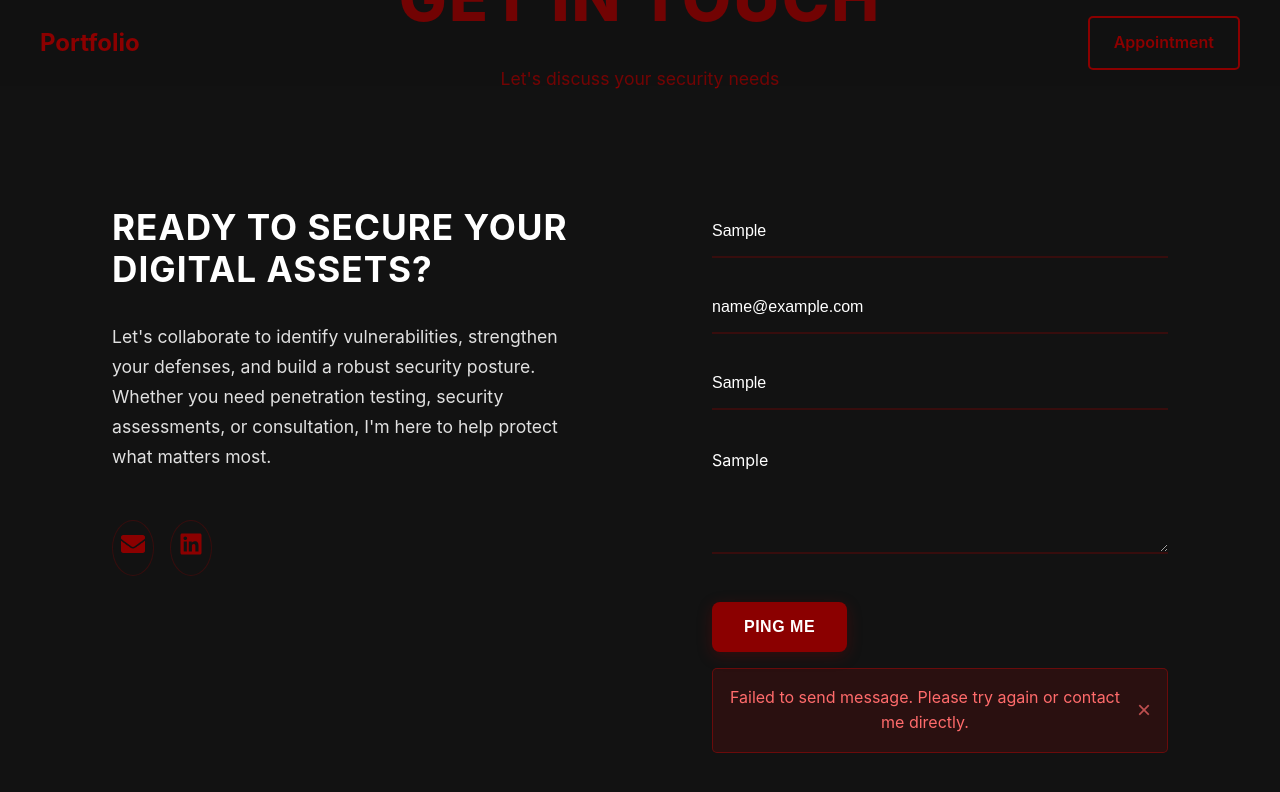
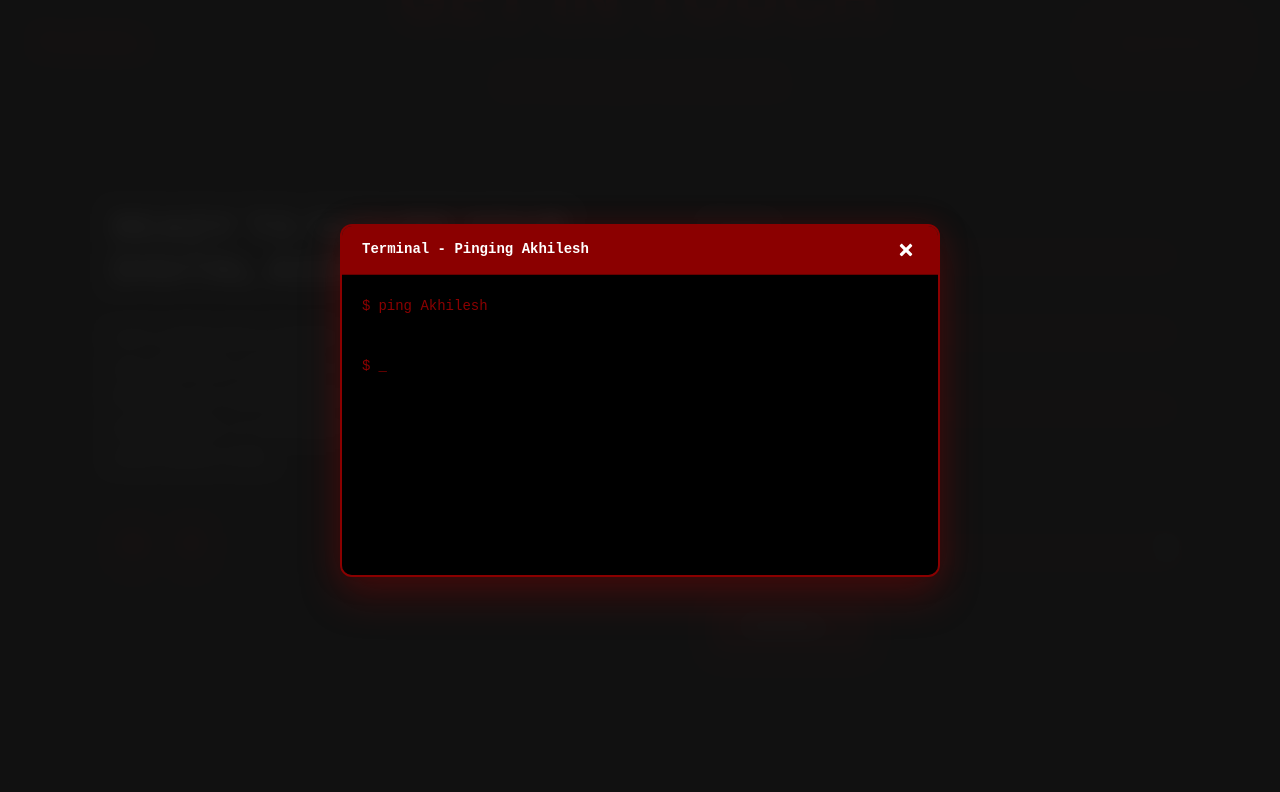
Before and after one commit to akhilesh-yadav-333/akhilesh-yadav-333.github.io, a React (Create React App) app: page / in a window 1280 px wide. Both pictures are taken after typing "Sample", "name@example.com", "Sample", "Sample" into the empty fields and a click on the button "PING ME". Shown: the part 6952-7744 px from the top of the page. Built offline with nearby package versions, Linux system fonts and the light colour scheme.

Commit message:
Contact update..

```diff
--- a/src/components/Contact.js
+++ b/src/components/Contact.js
@@ -1,6 +1,6 @@
 import React, { useState, useEffect, useRef } from 'react';
 import styled from 'styled-components';
-import { FaEnvelope, FaPhone, FaMapMarkerAlt, FaLinkedin } from 'react-icons/fa';
+import { FaEnvelope, FaPhone, FaMapMarkerAlt, FaLinkedin, FaTelegram, FaTimes } from 'react-icons/fa';
 import emailjs from '@emailjs/browser';
 
 const ContactSection = styled.section`
@@ -279,13 +279,13 @@ const SubmitButton = styled.button`
 `;
 
 const SuccessMessage = styled.div`
-  background: rgba(0, 128, 0, 0.1);
-  color: #00ff00;
+  background: rgba(139, 0, 0, 0.1);
+  color: #8B0000;
   padding: 1rem;
   border-radius: 5px;
   margin-top: 1rem;
   text-align: center;
-  border: 1px solid rgba(0, 128, 0, 0.3);
+  border: 1px solid rgba(139, 0, 0, 0.3);
 `;
 
 const ErrorMessage = styled.div`
@@ -325,6 +325,247 @@ const CloseButton = styled.button`
   }
 `;
 
+// Terminal Popup Components
+const TerminalOverlay = styled.div`
+  position: fixed;
+  top: 0;
+  left: 0;
+  right: 0;
+  bottom: 0;
+  background: rgba(18, 18, 18, 0.95);
+  backdrop-filter: blur(10px);
+  display: flex;
+  align-items: center;
+  justify-content: center;
+  z-index: 1000;
+  opacity: 0;
+  visibility: hidden;
+  transition: all 0.3s ease;
+
+  &.visible {
+    opacity: 1;
+    visibility: visible;
+  }
+`;
+
+const TerminalWindow = styled.div`
+  background: #1a1a1a;
+  border: 2px solid #8B0000;
+  border-radius: 12px;
+  width: 90%;
+  max-width: 600px;
+  max-height: 80vh;
+  overflow: hidden;
+  box-shadow: 0 20px 40px rgba(139, 0, 0, 0.3), 0 0 30px rgba(139, 0, 0, 0.2);
+  transform: scale(0.8);
+  transition: all 0.3s ease;
+
+  &.visible {
+    transform: scale(1);
+  }
+
+  @media (max-width: 768px) {
+    width: 95%;
+    max-height: 70vh;
+  }
+`;
+
+const TerminalHeader = styled.div`
+  background: #8B0000;
+  padding: 12px 20px;
+  display: flex;
+  align-items: center;
+  justify-content: space-between;
+  border-bottom: 1px solid #660000;
+`;
+
+const TerminalTitle = styled.span`
+  color: #ffffff;
+  font-weight: 600;
+  font-family: 'Courier New', monospace;
+  font-size: 14px;
+`;
+
+const TerminalCloseBtn = styled.button`
+  background: none;
+  border: none;
+  color: #ffffff;
+  cursor: pointer;
+  font-size: 18px;
+  padding: 0;
+  width: 24px;
+  height: 24px;
+  display: flex;
+  align-items: center;
+  justify-content: center;
+  border-radius: 4px;
+  transition: all 0.2s ease;
+
+  &:hover {
+    background: rgba(255, 255, 255, 0.2);
+  }
+`;
+
+const TerminalBody = styled.div`
+  padding: 20px;
+  font-family: 'Courier New', monospace;
+  font-size: 14px;
+  line-height: 1.6;
+  color: #8B0000;
+  background: #000000;
+  min-height: 300px;
+  max-height: 60vh;
+  overflow-y: auto;
+`;
+
+const TerminalLine = styled.div`
+  margin-bottom: 8px;
+  opacity: 0;
+  transform: translateY(10px);
+  animation: typeIn 0.3s ease forwards;
+
+  @keyframes typeIn {
+    to {
+      opacity: 1;
+      transform: translateY(0);
+    }
+  }
+`;
+
+const TerminalPrompt = styled.span`
+  color: #8B0000;
+  margin-right: 8px;
+`;
+
+const TerminalOutput = styled.span`
+  color: #8B0000;
+`;
+
+const TerminalError = styled.span`
+  color: #ff4444;
+`;
+
+const TerminalCursor = styled.span`
+  color: #8B0000;
+  animation: blink 1s infinite;
+
+  @keyframes blink {
+    0%, 50% { opacity: 1; }
+    51%, 100% { opacity: 0; }
+  }
+`;
+
+// Success Message with Flying Telegram Icon
+const SuccessModal = styled.div`
+  position: fixed;
+  top: 0;
+  left: 0;
+  right: 0;
+  bottom: 0;
+  background: rgba(18, 18, 18, 0.95);
+  backdrop-filter: blur(10px);
+  display: flex;
+  align-items: center;
+  justify-content: center;
+  z-index: 1000;
+  opacity: 0;
+  visibility: hidden;
+  transition: all 0.3s ease;
+
+  &.visible {
+    opacity: 1;
+    visibility: visible;
+  }
+`;
+
+const SuccessCard = styled.div`
+  background: #1a1a1a;
+  border: 2px solid #8B0000;
+  border-radius: 16px;
+  padding: 40px;
+  text-align: center;
+  max-width: 500px;
+  width: 90%;
+  position: relative;
+  transform: scale(0.8);
+  transition: all 0.3s ease;
+  box-shadow: 0 20px 40px rgba(139, 0, 0, 0.3);
+
+  &.visible {
+    transform: scale(1);
+  }
+
+  @media (max-width: 768px) {
+    padding: 30px 20px;
+    width: 95%;
+  }
+`;
+
+const FlyingTelegramIcon = styled.div`
+  position: absolute;
+  top: -30px;
+  left: 50%;
+  transform: translateX(-50%);
+  font-size: 60px;
+  color: #8B0000;
+  animation: flyAround 3s ease-in-out infinite;
+
+  @keyframes flyAround {
+    0%, 100% {
+      transform: translateX(-50%) translateY(0) rotate(0deg);
+    }
+    25% {
+      transform: translateX(-50%) translateY(-20px) rotate(10deg);
+    }
+    50% {
+      transform: translateX(-50%) translateY(-10px) rotate(-5deg);
+    }
+    75% {
+      transform: translateX(-50%) translateY(-15px) rotate(8deg);
+    }
+  }
+
+  @media (max-width: 768px) {
+    font-size: 50px;
+    top: -25px;
+  }
+`;
+
+const SuccessTitle = styled.h3`
+  color: #8B0000;
+  font-size: 1.5rem;
+  margin-bottom: 20px;
+  font-weight: 600;
+`;
+
+const SuccessModalMessage = styled.p`
+  color: #e0e0e0;
+  font-size: 1.1rem;
+  line-height: 1.6;
+  margin-bottom: 30px;
+`;
+
+const OkButton = styled.button`
+  background: #8B0000;
+  color: #ffffff;
+  border: none;
+  padding: 12px 30px;
+  font-size: 1rem;
+  font-weight: 600;
+  border-radius: 8px;
+  cursor: pointer;
+  transition: all 0.3s ease;
+  text-transform: uppercase;
+  letter-spacing: 0.5px;
+
+  &:hover {
+    background: #ffffff;
+    color: #8B0000;
+    transform: translateY(-2px);
+    box-shadow: 0 8px 20px rgba(139, 0, 0, 0.4);
+  }
+`;
+
 const Contact = () => {
   const [formData, setFormData] = useState({
     name: '',
@@ -334,7 +575,10 @@ const Contact = () => {
   });
   const [isVisible, setIsVisible] = useState(false);
   const [isSubmitting, setIsSubmitting] = useState(false);
-  const [submitStatus, setSubmitStatus] = useState(null); // 'success', 'error', or null
+  const [submitStatus, setSubmitStatus] = useState(null);
+  const [showTerminal, setShowTerminal] = useState(false);
+  const [showSuccessModal, setShowSuccessModal] = useState(false);
+  const [terminalLines, setTerminalLines] = useState([]);
   const contactRef = useRef(null);
 
   useEffect(() => {
@@ -370,32 +614,94 @@ const Contact = () => {
     setSubmitStatus(null);
   };
 
+  const simulatePing = async (isSuccess = true) => {
+    setShowTerminal(true);
+    setTerminalLines([]);
+
+    if (isSuccess) {
+      const pingLines = [
+        { text: 'ping Akhilesh', type: 'command' },
+        { text: 'PING Akhilesh (0.0.0.0): 56 data bytes', type: 'output' },
+        { text: '333 bytes from 0.0.0.0: icmp_seq=0 ttl=3 time=41.126 ms', type: 'output' },
+        { text: '333 bytes from 0.0.0.0: icmp_seq=1 ttl=3 time=78.463 ms', type: 'output' },
+        { text: '333 bytes from 0.0.0.0: icmp_seq=2 ttl=3 time=94.156 ms', type: 'output' },
+        { text: '', type: 'spacer' },
+        { text: '--- Akhilesh ping statistics ---', type: 'output' },
+        { text: '3 packets transmitted, 3 packets received, 0.0% packet loss', type: 'output' },
+        { text: 'round-trip min/avg/max/stddev = 37.239/58.660/94.156/19.787 ms', type: 'output' }
+      ];
+      const perLineDelayMs = 250;
+      for (let i = 0; i < pingLines.length; i++) {
+        await new Promise(resolve => setTimeout(resolve, perLineDelayMs));
+        setTerminalLines(prev => [...prev, pingLines[i]]);
+      }
+      const remainingMs = Math.max(0, 3000 - pingLines.length * perLineDelayMs);
+      setTimeout(() => {
+        setShowTerminal(false);
+        setShowSuccessModal(true);
+      }, remainingMs);
+    } else {
+      const errorLines = [
+        { text: 'ping Akhilesh', type: 'command' },
+        { text: 'PING Akhilesh (0.0.0.0): 56 data bytes', type: 'output' },
+        { text: 'Request timeout for icmp_seq 0', type: 'error' },
+        { text: 'Request timeout for icmp_seq 1', type: 'error' },
+        { text: 'Request timeout for icmp_seq 2', type: 'error' },
+        { text: '', type: 'spacer' },
+        { text: '--- Akhilesh ping statistics ---', type: 'output' },
+        { text: '3 packets transmitted, 0 packets received, 100.0% packet loss', type: 'error' }
+      ];
+      const perLineDelayMs = 250;
+      for (let i = 0; i < errorLines.length; i++) {
+        await new Promise(resolve => setTimeout(resolve, perLineDelayMs));
+        setTerminalLines(prev => [...prev, errorLines[i]]);
+      }
+      const remainingMs = Math.max(0, 3000 - errorLines.length * perLineDelayMs);
+      setTimeout(() => {
+        setShowTerminal(false);
+        setSubmitStatus('error');
+      }, remainingMs);
+    }
+  };
+
   const handleSubmit = async (e) => {
     e.preventDefault();
     setIsSubmitting(true);
     setSubmitStatus(null);
 
     try {
-      // You'll need to replace these with your actual EmailJS credentials
+      // Simulate the ping terminal first
+      await simulatePing(true);
+
+      // Then actually send the email
       const result = await emailjs.sendForm(
-        'service_2ssspdz', // Replace with your EmailJS service ID
-        'template_5i34y1c', // Replace with your EmailJS template ID
+        'service_2ssspdz',
+        'template_5i34y1c',
         e.target,
-        'ov89u1BMqZLybybrl' // Replace with your EmailJS public key
+        'ov89u1BMqZLybybrl'
       );
 
       if (result.status === 200) {
         setSubmitStatus('success');
         setFormData({ name: '', email: '', subject: '', message: '' });
       } else {
-        setSubmitStatus('error');
+        await simulatePing(false);
       }
     } catch (error) {
       console.error('Email send failed:', error);
-      setSubmitStatus('error');
+      await simulatePing(false);
     } finally {
       setIsSubmitting(false);
     }
+  };
+
+  const closeTerminal = () => {
+    setShowTerminal(false);
+  };
+
+  const closeSuccessModal = () => {
+    setShowSuccessModal(false);
+    resetForm();
   };
 
   return (
@@ -512,6 +818,59 @@ const Contact = () => {
           </ContactForm>
         </ContactContent>
       </ContactContainer>
+
+      {/* Terminal Popup */}
+      <TerminalOverlay className={showTerminal ? 'visible' : ''}>
+        <TerminalWindow className={showTerminal ? 'visible' : ''}>
+          <TerminalHeader>
+            <TerminalTitle>Terminal - Pinging Akhilesh</TerminalTitle>
+            <TerminalCloseBtn onClick={closeTerminal}>
+              <FaTimes />
+            </TerminalCloseBtn>
+          </TerminalHeader>
+          <TerminalBody>
+            {terminalLines.map((line, index) => (
+              <TerminalLine key={index} style={{ animationDelay: `${index * 0.1}s` }}>
+                {line.type === 'command' && (
+                  <>
+                    <TerminalPrompt>$</TerminalPrompt>
+                    <TerminalOutput>{line.text}</TerminalOutput>
+                  </>
+                )}
+                {line.type === 'output' && (
+                  <TerminalOutput>{line.text}</TerminalOutput>
+                )}
+                {line.type === 'error' && (
+                  <TerminalError>{line.text}</TerminalError>
+                )}
+                {line.type === 'spacer' && <br />}
+              </TerminalLine>
+            ))}
+            {terminalLines.length > 0 && (
+              <TerminalLine>
+                <TerminalPrompt>$</TerminalPrompt>
+                <TerminalCursor>_</TerminalCursor>
+              </TerminalLine>
+            )}
+          </TerminalBody>
+        </TerminalWindow>
+      </TerminalOverlay>
+
+      {/* Success Modal with Flying Telegram */}
+      <SuccessModal className={showSuccessModal ? 'visible' : ''}>
+        <SuccessCard className={showSuccessModal ? 'visible' : ''}>
+          <FlyingTelegramIcon>
+            <FaTelegram />
+          </FlyingTelegramIcon>
+          <SuccessTitle>Message Sent!</SuccessTitle>
+          <SuccessModalMessage>
+            Message sent successfully! I'll get back to you soon.
+          </SuccessModalMessage>
+          <OkButton onClick={closeSuccessModal}>
+            OK
+          </OkButton>
+        </SuccessCard>
+      </SuccessModal>
     </ContactSection>
   );
 };
```
